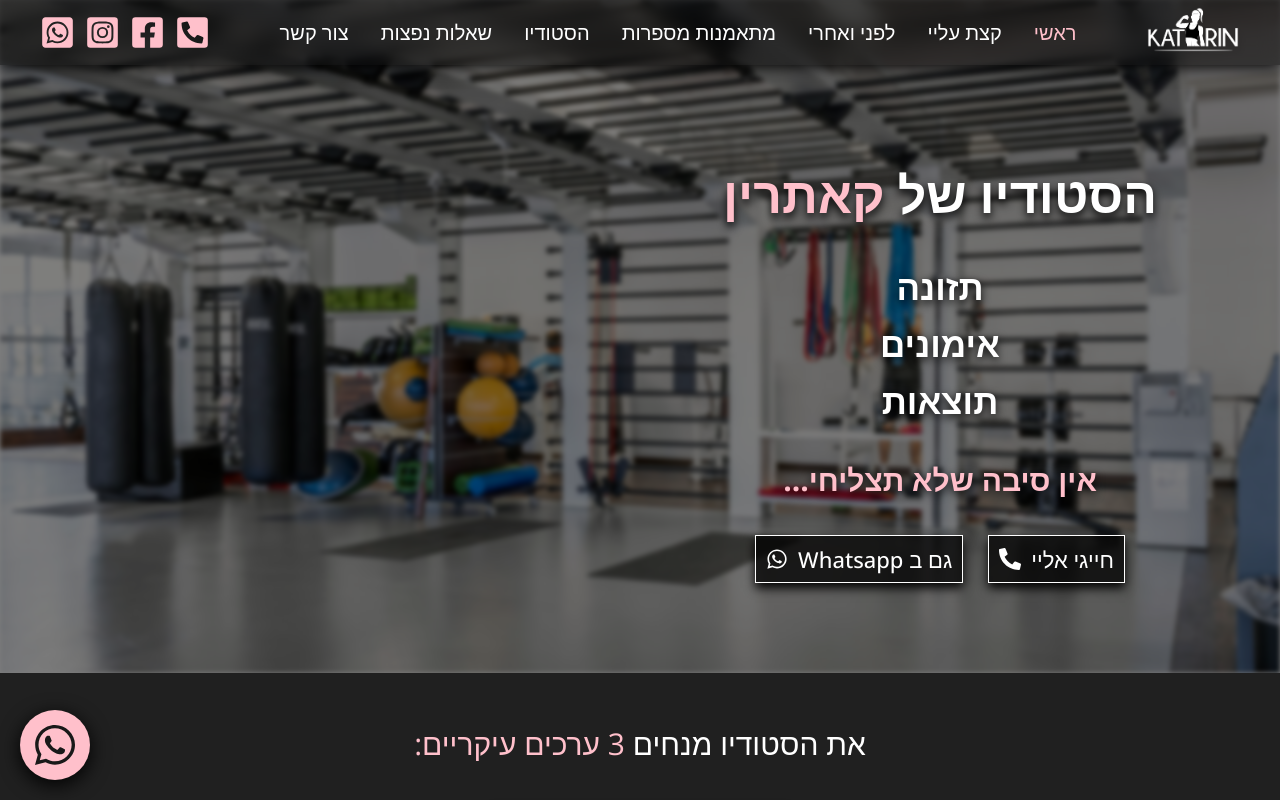
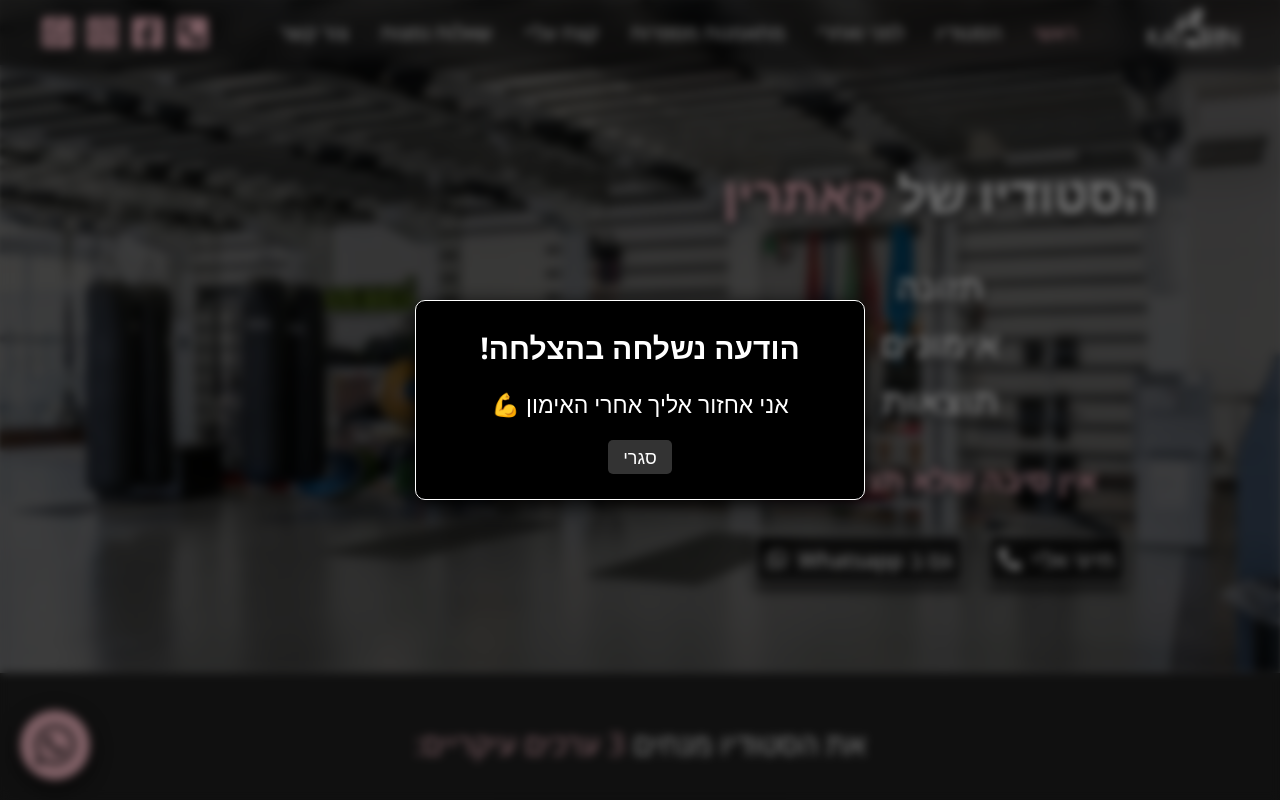
Before and after one commit to shaharyair/katrin-studio-Landing-page, a React (Vite) app: page / in a window 1280 px wide. Shown: the top 800 px of the page. Built offline with nearby package versions, Linux system fonts and the light colour scheme.

Commit message:
changed signupform submit background to blur

```diff
--- a/src/App.jsx
+++ b/src/App.jsx
@@ -18,10 +18,10 @@ function App() {
       <Navbar />
       <Hero />
       <Benefits />
-      <AboutKatrin />
+      <Studio />
       <BeforeAndAfter />
       <Reviews />
-      <Studio />
+      <AboutKatrin />
       <FAQ />
       <SignupForm />
       <Footer />
--- a/src/Components/Hero/Hero.css
+++ b/src/Components/Hero/Hero.css
@@ -75,7 +75,6 @@
   color: white;
   text-shadow: 0 2.5px 10px black;
   animation: fade-to-left 1.2s ease-in;
-  z-index: 1;
 }
 
 @keyframes fade-to-left {
--- a/src/Components/Navbar/Navbar.css
+++ b/src/Components/Navbar/Navbar.css
@@ -26,7 +26,6 @@
   width: 98%;
   height: var(--box-height);
   max-width: 120rem;
-  /* transition: all 1s ease; */
 }
 
 .navbar__logo {
--- a/src/Components/Navbar/NavbarLinks.jsx
+++ b/src/Components/Navbar/NavbarLinks.jsx
@@ -18,14 +18,14 @@ const NavbarLinks = (props) => {
       </li>
       <li>
         <ScrollLink
-          to='aboutkatrin'
+          to='studio'
           spy={true}
           smooth={true}
           offset={-70}
           duration={500}
           className={props.navbarLinks.link}
         >
-          קצת עליי
+          הסטודיו
         </ScrollLink>
       </li>
       <li>
@@ -54,14 +54,14 @@ const NavbarLinks = (props) => {
       </li>
       <li>
         <ScrollLink
-          to='studio'
+          to='aboutkatrin'
           spy={true}
           smooth={true}
           offset={-70}
           duration={500}
           className={props.navbarLinks.link}
         >
-          הסטודיו
+          קצת עליי
         </ScrollLink>
       </li>
       <li>
--- a/src/Components/SignupForm/SignupForm.css
+++ b/src/Components/SignupForm/SignupForm.css
@@ -88,8 +88,10 @@
   transform: translate(-50%, -50%);
   width: 100%;
   height: 100%;
-  background-color: rgba(0, 0, 0, 0.8);
   color: white;
+  background-color: rgba(0, 0, 0, 0.5);
+  backdrop-filter: blur(5px);
+  z-index: 9999;
 }
 
 .form-submit {
@@ -105,6 +107,7 @@
   background-color: black;
   border: 0.05rem solid white;
   border-radius: 1rem;
+  filter: drop-shadow(0 5px 10px black);
   font-size: calc(var(--signup-fontSize));
   text-align: center;
   animation: fadeIn ease 0.7s forwards;
--- a/src/Components/SignupForm/SignupForm.jsx
+++ b/src/Components/SignupForm/SignupForm.jsx
@@ -15,7 +15,7 @@ const SignupForm = () => {
     });
   };
 
-  const [submitStatus, setSubmitStatus] = useState(null);
+  const [submitStatus, setSubmitStatus] = useState("resolved");
 
   const api = axios.create({
     baseURL: "http://localhost:3000",
```
